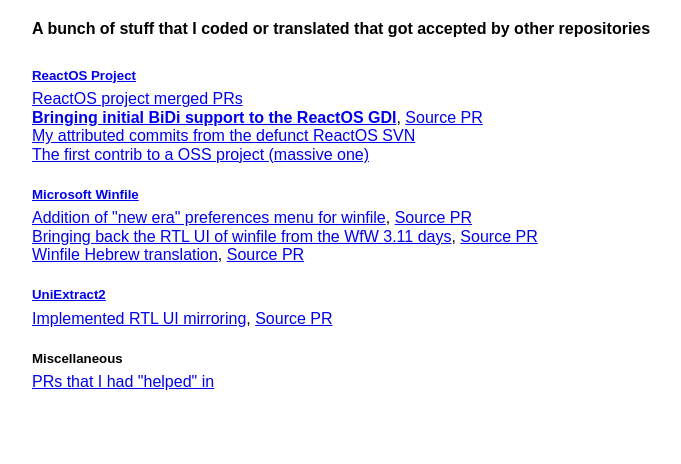
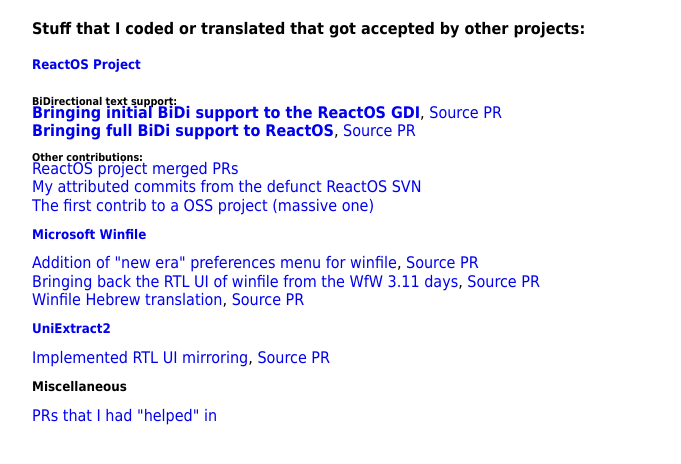
Before and after one commit to peterooch/peterooch.github.io, a Jekyll site: the page built from commits.html, in a window 1280 px wide. Shown: the top 464 px of the page, without its empty margins (96-777 px from the left). Built offline with Jekyll 4.4.1, drawn with Linux system fonts in a browser that asks for light colours.

Commit message:
Long overdue update
Site still looks fugly tho

```diff
--- a/_layouts/default.html
+++ b/_layouts/default.html
@@ -1,12 +1,12 @@
 <!DOCTYPE html>
 <html>
 <head>
-    <title>{{ page.title }}</title>
-    <meta name="viewport" content="width=device-width, initial-scale=1">
-    <link rel="stylesheet" type="text/css" href="/incs/normalize.css" />
-    <style>
+<title>{{ page.title }}</title>
+<meta name="viewport" content="width=device-width, initial-scale=1">
+<link rel="stylesheet" type="text/css" href="/incs/normalize.css" />
+<style>
         body {
-            font-family: Arial, Helvetica, sans-serif;
+            font-family: Tahoma, Helvetica, sans-serif;
             margin-left: 10%;
             margin-top: 20px;
         }
@@ -15,15 +15,31 @@
             margin-bottom: 0%;
             margin-top: 0%;
         }
+        h6 {
+            margin-bottom: -2%;
+            margin-top: 1%;
+        }
         h5 {
-            margin-bottom: -1%;
-            margin-top: 2%;
+            margin-bottom: -0.5%;
+            margin-top: 1%;
         }
         h4 {
             margin-bottom: -1%;
             margin-top: 0%;
         }
-    </style>
+        a:link {
+            text-decoration: none;
+            }
+        a:visited {
+            text-decoration: none;
+        }
+        a:hover {
+            text-decoration: underline;
+        }
+        a:active {
+            text-decoration: underline;
+        }
+</style>
 </head>
 <body>
 {{ content }}
--- a/commits.html
+++ b/commits.html
@@ -2,10 +2,13 @@
 layout: default
 title: Contributions to various projects
 ---
-<h4>A bunch of stuff that I coded or translated that got accepted by other repositories</h4><br/>
+<h4>Stuff that I coded or translated that got accepted by other projects:</h4><br/>
 <h5><a href="https://reactos.org">ReactOS Project</a></h5><br/>
+<h6>BiDirectional text support:</h6><br/>
+<b><a href="https://github.com/reactos/reactos/commit/a4a59ad4137fbf959d2cc7972ef4a5e33f6a80aa">Bringing initial BiDi support to the ReactOS GDI</a></b>,&nbsp;<a href="https://github.com/reactos/reactos/pull/534">Source PR</a><br/>
+<b><a href="https://github.com/reactos/reactos/commit/e7d2bbe726f605d0a0c69f3e2add6ee84bba8124">Bringing full BiDi support to ReactOS</a></b>,&nbsp;<a href="https://github.com/reactos/reactos/pull/738">Source PR</a><br/>
+<h6>Other contributions:</h6><br/>
 <a href="https://github.com/pulls?utf8=%E2%9C%93&q=is%3Apr+author%3Apeterooch+archived%3Afalse+is%3Amerged&user=reactos">ReactOS project merged PRs</a><br/>
-<b><a href="https://github.com/reactos/reactos/commit/a4a59ad4137fbf959d2cc7972ef4a5e33f6a80aa">Bringing initial BiDi support to the ReactOS GDI</a></b>,&nbsp;<a href="https://github.com/reactos/reactos/pull/534">Source PR</a><br/>
 <a href="https://github.com/reactos/reactos/search?utf8=%E2%9C%93&q=baruch+rutman&type=Commits">My attributed commits from the defunct ReactOS SVN</a><br/>
 <a href="https://github.com/reactos/reactos/commit/9ba418e493266678228200c97fd2ddcce2bd2df8">The first contrib to a OSS project (massive one)</a><br/>
 <h5><a href="https://github.com/Microsoft/winfile">Microsoft Winfile</a></h5><br/>
--- a/index.html
+++ b/index.html
@@ -7,6 +7,6 @@
 <a href="ownproj.html">My Projects</a> |
 <a href="commits.html">The commited</a> |
 <a href="snapshots.html">Snapshots of forks</a> |
-<a href="other.html">Others</a>
+<a href="other.html">Other things</a>
 
-<p>Currently a software engineering student that currently knows where to slap some code where it should be.</p>
+<p>Currently a software engineering student in SCE college</p>
--- a/other.html
+++ b/other.html
@@ -5,7 +5,9 @@
 <p>
     <h4>Bunch of stuff that somewhat related to me, may include rants, poor code or something else.</h4>
 </p>
-<p>Various gists that I uploaded: <a href="https://gist.github.com/peterooch">https://gist.github.com/peterooch</a><br/><br/>
-Disscusion about how to manage localized WINAPI resource files. <a href="https://github.com/Microsoft/winfile/pull/120">Link 1</a> (winfile PR #120),
+<p>
+<br/>Various gists that I uploaded: <a href="https://gist.github.com/peterooch">https://gist.github.com/peterooch</a><br/>
+<br/>Disscusion about how to manage localized WINAPI resource files. <a href="https://github.com/Microsoft/winfile/pull/120">Link 1</a> (winfile PR #120),
 &nbsp;<a href="https://github.com/Microsoft/winfile/pull/101">Link 2</a> (winfile PR #101).<br/>
+<br/><a href="https://gist.github.com/peterooch/7c21a884dc7cd2d7c669b2151c2420ad">"Documentation"</a> on how early 2000s Windows utilized the "Language Pack" DLL, demonstrated on ReactOS code.&nbsp;(Not official in any shape or form!)
 </p>
```
